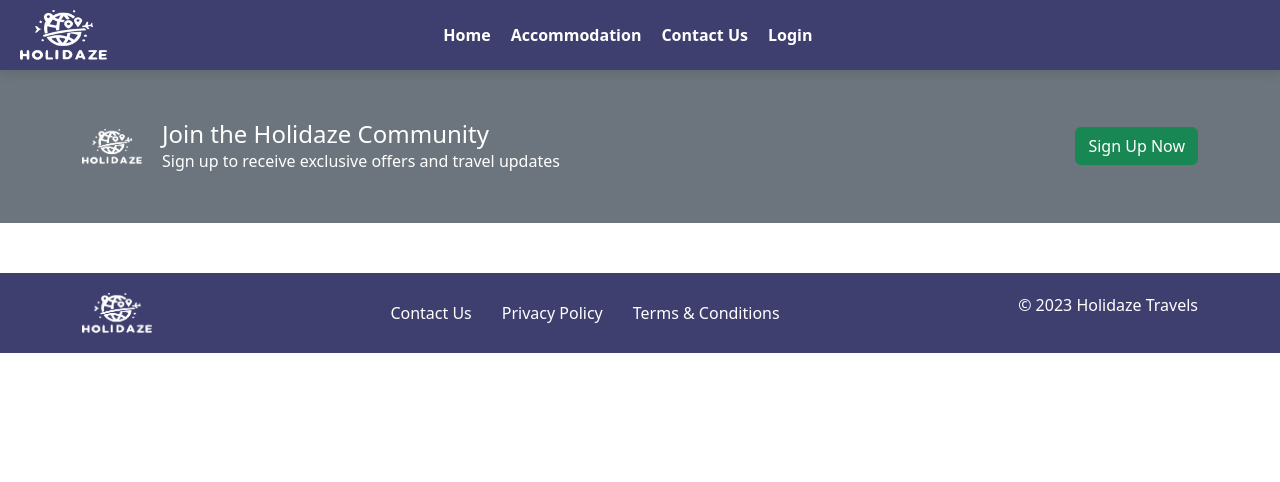
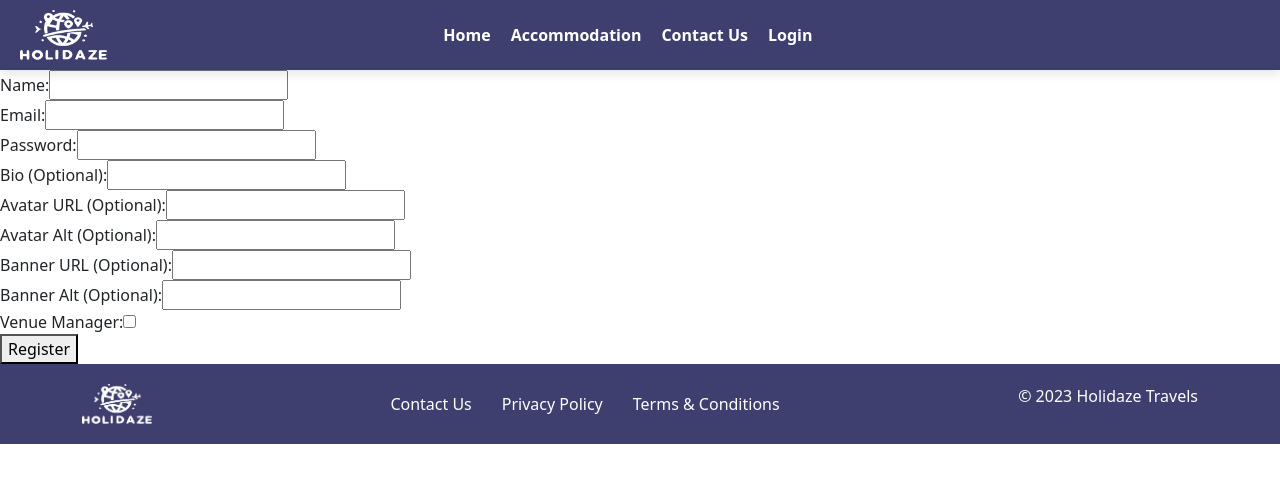
Before and after one commit to Teitrheim/Holidaze, a React (Create React App) app: page /register in a window 1280 px wide. Shown: the top 482 px of the page. Built offline with nearby package versions, Linux system fonts and the light colour scheme.

Commit message:
Add Register page and related components and styles

```diff
--- a/src/App.js
+++ b/src/App.js
@@ -3,10 +3,10 @@ import { BrowserRouter as Router, Routes, Route } from "react-router-dom";
 import Header from "./components/Header";
 import Home from "./pages/Home";
 import About from "./pages/About";
-import SignupSection from "./components/SignupSection";
-import Footer from "./components/Footer";
 import Accommodation from "./pages/Accommodation";
 import VenuePage from "./pages/VenuePage";
+import Footer from "./components/Footer";
+import Register from "./pages/Register";
 import "bootstrap/dist/css/bootstrap.min.css";
 import "./App.css";
 
@@ -20,8 +20,8 @@ function App() {
           <Route path="/about" element={<About />} />
           <Route path="/accommodation" element={<Accommodation />} />
           <Route path="/venue/:id" element={<VenuePage />} />
+          <Route path="/register" element={<Register />} />
         </Routes>
-        <SignupSection />
         <Footer />
       </div>
     </Router>
--- a/src/Pages/Home.js
+++ b/src/Pages/Home.js
@@ -1,4 +1,5 @@
 import React, { useState } from "react";
+import { Link } from "react-router-dom";
 import banner from "../images/heroimage.jpg";
 import ruralImage from "../images/bondhus.jpg";
 import hotelImage from "../images/hotel.jpg";
@@ -88,8 +89,20 @@ function Home() {
           <div className="explore-text-overlay">
             <h2>Still figuring out what to do in Hardanger?</h2>
             <p>Enjoy the comfort of these places while you decide.</p>
-            <button className="btn btn-success">See all locations</button>
+            <Link to="/accommodation">
+              <button className="btn btn-success">See all locations</button>
+            </Link>
           </div>
+        </div>
+      </section>
+
+      <section className="join-community my-5">
+        <div className="text-center">
+          <h2>Join the Holidaze Community</h2>
+          <p>Sign up to receive exclusive offers and travel updates</p>
+          <Link to="/register">
+            <button className="btn btn-primary">Sign Up Now</button>
+          </Link>
         </div>
       </section>
     </>
--- /dev/null
+++ b/src/Pages/Register.css
@@ -0,0 +1,56 @@
+.register-page {
+    padding: 40px;
+    text-align: center;
+}
+
+.register-form {
+    max-width: 400px;
+    margin: 0 auto;
+    background-color: white;
+    padding: 20px;
+    border-radius: 8px;
+    box-shadow: 0px 4px 10px rgba(0, 0, 0, 0.1);
+}
+
+.register-form div {
+    margin-bottom: 15px;
+}
+
+.register-form label {
+    display: block;
+    font-size: 16px;
+    margin-bottom: 5px;
+}
+
+.register-form input {
+    width: 100%;
+    padding: 10px;
+    font-size: 16px;
+    border-radius: 8px;
+    border: 1px solid #ddd;
+}
+
+.register-form button {
+    padding: 10px 20px;
+    font-size: 16px;
+    border-radius: 8px;
+    border: none;
+    background-color: #3f3f6f;
+    color: white;
+    cursor: pointer;
+    transition: background-color 0.3s ease;
+}
+
+.register-form button:hover {
+    background-color: #2b2b55;
+}
+
+.success-message {
+    color: green;
+    margin-top: 15px;
+}
+
+.error-message {
+    color: red;
+    margin-top: 15px;
+}
--- /dev/null
+++ b/src/Pages/Register.js
@@ -0,0 +1,145 @@
+import React, { useState } from "react";
+import { useNavigate } from "react-router-dom";
+import "./Register.css";
+
+function Register() {
+  const [name, setName] = useState("");
+  const [email, setEmail] = useState("");
+  const [password, setPassword] = useState("");
+  const [bio, setBio] = useState("");
+  const [avatarUrl, setAvatarUrl] = useState("");
+  const [avatarAlt, setAvatarAlt] = useState("");
+  const [bannerUrl, setBannerUrl] = useState("");
+  const [bannerAlt, setBannerAlt] = useState("");
+  const [venueManager, setVenueManager] = useState(false);
+  const [errorMessage, setErrorMessage] = useState(""); // Error state
+
+  const navigate = useNavigate(); // useNavigate hook for redirecting
+
+  const handleRegistration = async (event) => {
+    event.preventDefault();
+
+    const registrationData = {
+      name,
+      email,
+      password,
+      bio: bio || undefined,
+      avatar: avatarUrl ? { url: avatarUrl, alt: avatarAlt || "" } : undefined,
+      banner: bannerUrl ? { url: bannerUrl, alt: bannerAlt || "" } : undefined,
+      venueManager: venueManager,
+    };
+
+    try {
+      const response = await fetch("https://v2.api.noroff.dev/auth/register", {
+        method: "POST",
+        headers: {
+          "Content-Type": "application/json",
+        },
+        body: JSON.stringify(registrationData),
+      });
+
+      if (!response.ok) {
+        const errorData = await response.json();
+        setErrorMessage(errorData.errors[0].message); // Display error to the user
+        throw new Error("Failed to register");
+      }
+
+      const data = await response.json();
+      console.log("Registration successful:", data);
+
+      // Redirect to the login page
+      navigate("/login");
+    } catch (error) {
+      console.error("Registration error:", error);
+    }
+  };
+
+  return (
+    <form onSubmit={handleRegistration}>
+      <div>
+        <label>Name:</label>
+        <input
+          type="text"
+          value={name}
+          onChange={(e) => setName(e.target.value)}
+          required
+        />
+      </div>
+      <div>
+        <label>Email:</label>
+        <input
+          type="email"
+          value={email}
+          onChange={(e) => setEmail(e.target.value)}
+          required
+        />
+      </div>
+      <div>
+        <label>Password:</label>
+        <input
+          type="password"
+          value={password}
+          onChange={(e) => setPassword(e.target.value)}
+          required
+        />
+      </div>
+      <div>
+        <label>Bio (Optional):</label>
+        <input
+          type="text"
+          value={bio}
+          onChange={(e) => setBio(e.target.value)}
+          maxLength="160"
+        />
+      </div>
+      <div>
+        <label>Avatar URL (Optional):</label>
+        <input
+          type="text"
+          value={avatarUrl}
+          onChange={(e) => setAvatarUrl(e.target.value)}
+        />
+      </div>
+      <div>
+        <label>Avatar Alt (Optional):</label>
+        <input
+          type="text"
+          value={avatarAlt}
+          onChange={(e) => setAvatarAlt(e.target.value)}
+          maxLength="120"
+        />
+      </div>
+      <div>
+        <label>Banner URL (Optional):</label>
+        <input
+          type="text"
+          value={bannerUrl}
+          onChange={(e) => setBannerUrl(e.target.value)}
+        />
+      </div>
+      <div>
+        <label>Banner Alt (Optional):</label>
+        <input
+          type="text"
+          value={bannerAlt}
+          onChange={(e) => setBannerAlt(e.target.value)}
+          maxLength="120"
+        />
+      </div>
+      <div>
+        <label>Venue Manager:</label>
+        <input
+          type="checkbox"
+          checked={venueManager}
+          onChange={(e) => setVenueManager(e.target.checked)}
+        />
+      </div>
+      <button type="submit">Register</button>
+
+      {/* Display error message if any */}
+      {errorMessage && <p style={{ color: "red" }}>{errorMessage}</p>}
+    </form>
+  );
+}
+
+export default Register;
```
